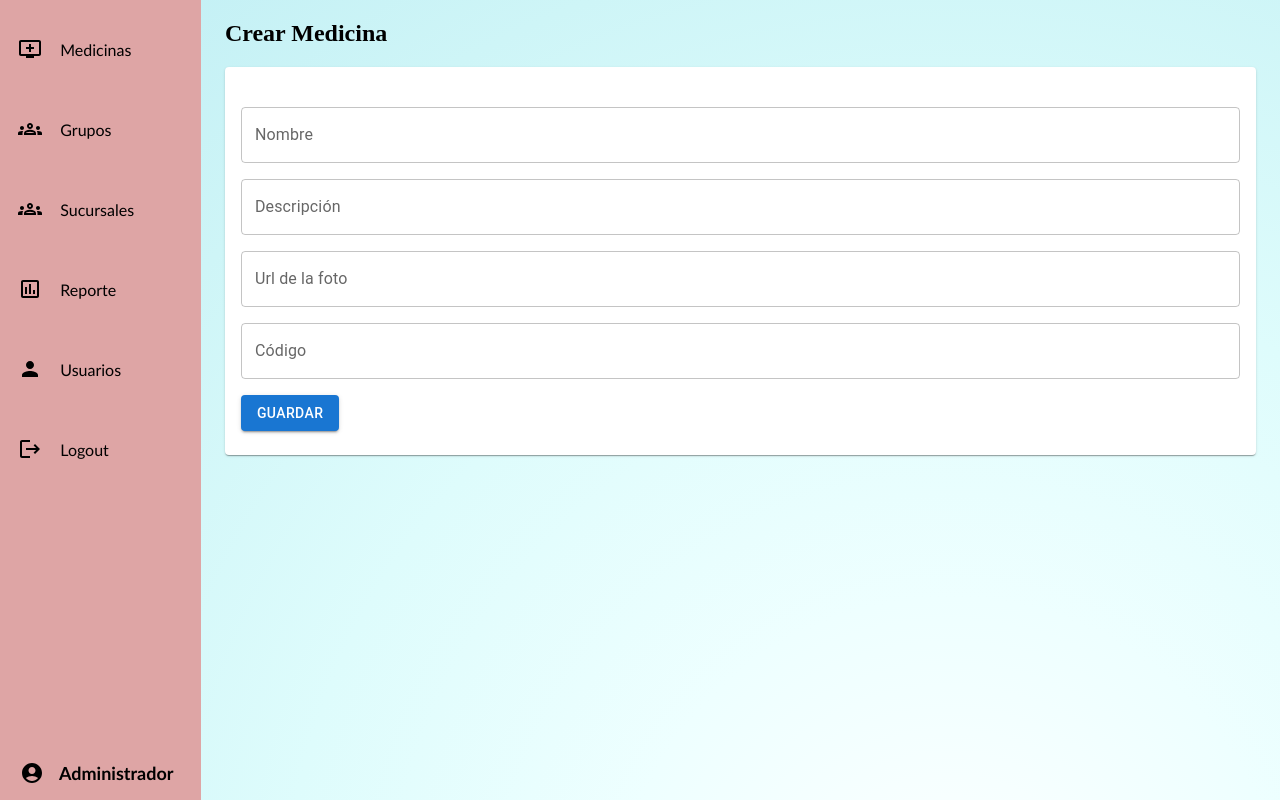
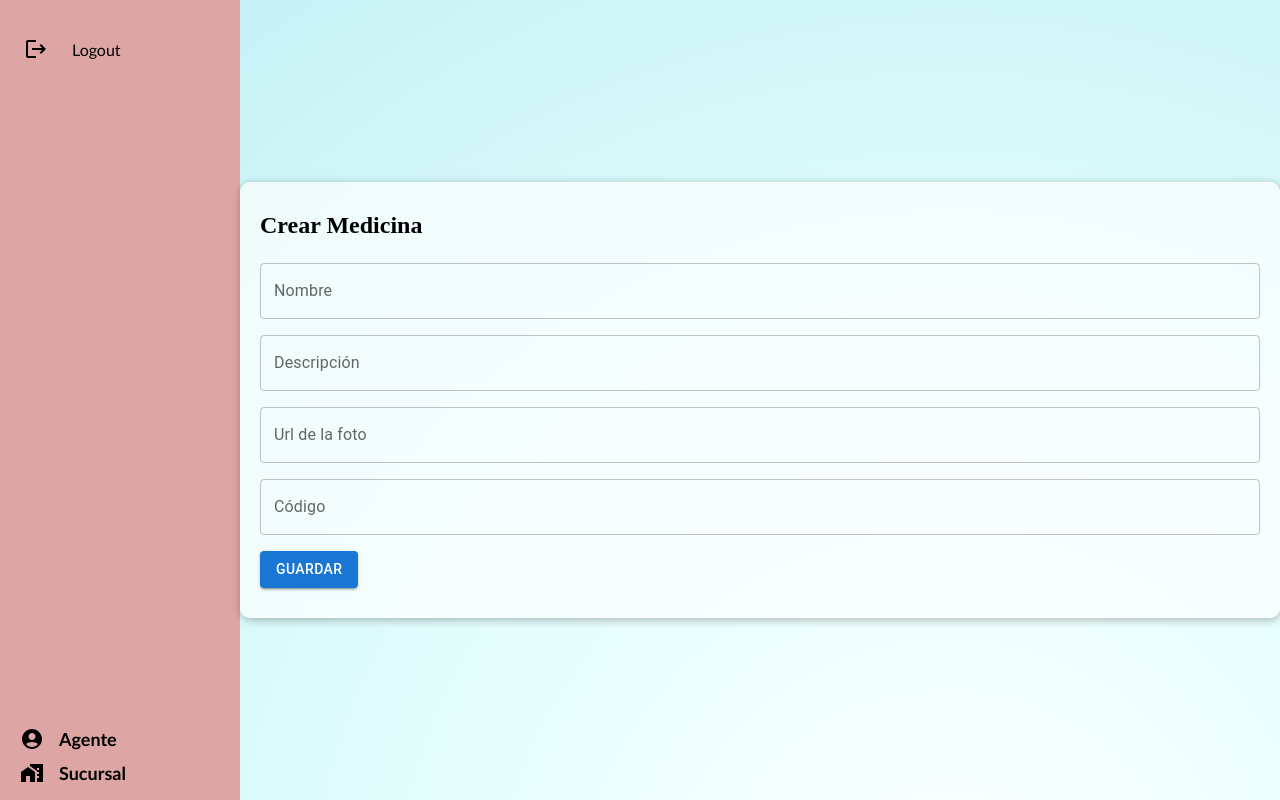
Before and after one commit to Kev2000-Github/proyecto-lab-front, a React (Create React App) app: page /drugs/create in a window 1280 px wide. Built offline with nearby package versions, Linux system fonts and the light colour scheme.

Commit message:
fix: some styles fixed

```diff
--- a/src/components/Forms/Item/ItemForm.jsx
+++ b/src/components/Forms/Item/ItemForm.jsx
@@ -1,11 +1,20 @@
 import { useForm } from "react-hook-form";
 import PropTypes from "prop-types";
-import { Box, Button, Card, Grid, TextField } from "@mui/material";
-import { CardContent } from "@material-ui/core";
+import { Box, Button, Grid, TextField } from "@mui/material";
 import { yupResolver } from "@hookform/resolvers/yup";
 
-const ItemForm = ({ onSubmitItem, submitText, defaultValues, schema, disabledFields }) => {
-  const { register, handleSubmit, formState: {errors} } = useForm({
+const ItemForm = ({
+  onSubmitItem,
+  submitText,
+  defaultValues,
+  schema,
+  disabledFields,
+}) => {
+  const {
+    register,
+    handleSubmit,
+    formState: { errors },
+  } = useForm({
     defaultValues: defaultValues,
     resolver: yupResolver(schema),
   });
@@ -15,8 +24,6 @@ const ItemForm = ({ onSubmitItem, submitText, defaultValues, schema, disabledFie
   };
 
   return (
-    <Card>
-      <CardContent>
     <Box
       component="form"
       noValidate
@@ -75,8 +82,6 @@ const ItemForm = ({ onSubmitItem, submitText, defaultValues, schema, disabledFie
         </Grid>
       </Grid>
     </Box>
-      </CardContent>
-    </Card>
   );
 };
 
--- a/src/pages/Item/CreateItem/index.jsx
+++ b/src/pages/Item/CreateItem/index.jsx
@@ -2,11 +2,11 @@
 import { useHistory } from "react-router-dom";
 import { Sidebar } from "../../../components/Menu";
 import ItemForm from "../../../components/Forms/Item/ItemForm";
-import { Grid } from "@mui/material";
 import { useMutation } from "react-query";
 import { createItem } from "../../../services/item.service";
 import { swalLoading, swalSuccess } from "../../../utils/swal";
 import { userSchema } from "../../../schemas/item.schema";
+import { getRol } from "../../../utils/helper";
 
 export function CreateItem() {
   const history = useHistory();
@@ -29,13 +29,13 @@ export function CreateItem() {
 
   return (
     <div className="itemBody">
-      <Sidebar type="ADMIN" />
-      <Grid className="section" container>
-        <Grid item xs={12}>
+      <Sidebar type={(getRol())} />
+      <div className="main">
+        <div className="card">
           <h2> Crear Medicina</h2>
           <ItemForm schema={userSchema} onSubmitItem={onSubmit} />
-        </Grid>
-      </Grid>
+        </div>
+      </div>
     </div>
   );
 }
--- a/src/pages/Item/EditItem.jsx/index.jsx
+++ b/src/pages/Item/EditItem.jsx/index.jsx
@@ -8,6 +8,7 @@ import { getItem, updatedItem } from "../../../services/item.service";
 import { useEffect } from "react";
 import { swalClose, swalLoading, swalSuccess } from "../../../utils/swal";
 import { userSchema } from "../../../schemas/item.schema";
+import { getRol } from "../../../utils/helper";
 
 export function EditItem() {
   const { id } = useParams();
@@ -18,7 +19,7 @@ export function EditItem() {
   const handleUpdatedItem = useMutation(async (data) => {
     swalLoading();
     const updateItemData = await updatedItem(id, data);
-    swalSuccess('Medicina actualizada');
+    swalSuccess("Medicina actualizada");
     return updateItemData;
   });
 
@@ -47,9 +48,9 @@ export function EditItem() {
 
   return (
     <div className="itemBody">
-      <Sidebar type="ADMIN" />
-      <Grid className="section" container>
-        <Grid item xs={12}>
+      <Sidebar type={getRol()} />
+      <div className="main">
+        <div className="card">
           <h2> Editar Medicina</h2>
           {data && (
             <ItemForm
@@ -61,8 +62,8 @@ export function EditItem() {
               onSubmitItem={onSubmit}
             />
           )}
-        </Grid>
-      </Grid>
+        </div>
+      </div>
     </div>
   );
 }
--- a/src/pages/Item/index.jsx
+++ b/src/pages/Item/index.jsx
@@ -5,7 +5,6 @@ import { deleteItem, getItems } from "../../services/item.service";
 import { useEffect } from "react";
 import {
   swalClose,
-  swalError,
   swalLoading,
   swalQuestion,
   swalSuccess,
@@ -13,6 +12,7 @@ import {
 import "./index.scss";
 import { getRol } from "../../utils/helper";
 import { useHistory } from "react-router-dom";
+import { Button } from "@mui/material";
 
 export function ItemPage() {
   const history = useHistory();
@@ -93,6 +93,7 @@ export function ItemPage() {
       <Sidebar type={getRol()} />
       <div className="main">
         <div className="card">
+          <Button variant={"contained"} onClick={handleCreateItem}> Crear</Button>
           <TableComponent data={data} columns={columns} actions={actions} />
         </div>
       </div>
```
Lines whose indentation alone changed are shown as unchanged.
